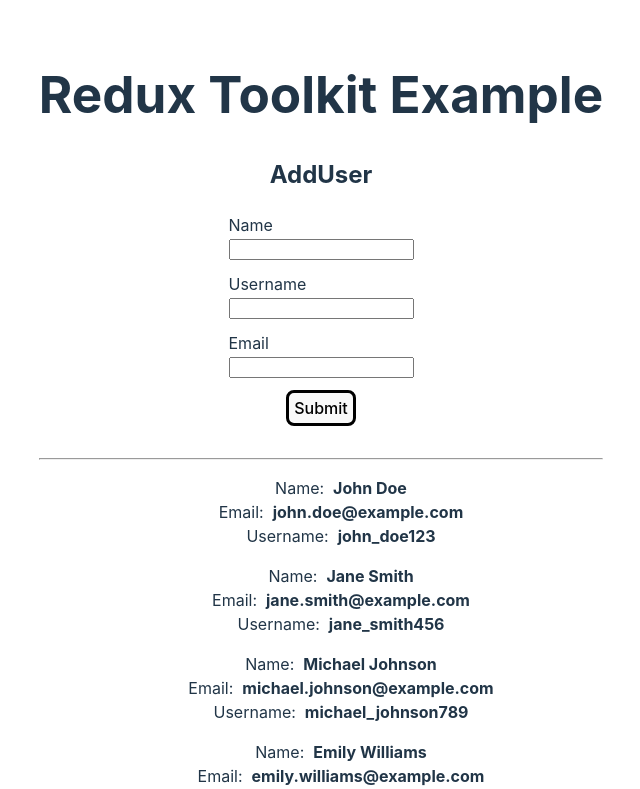
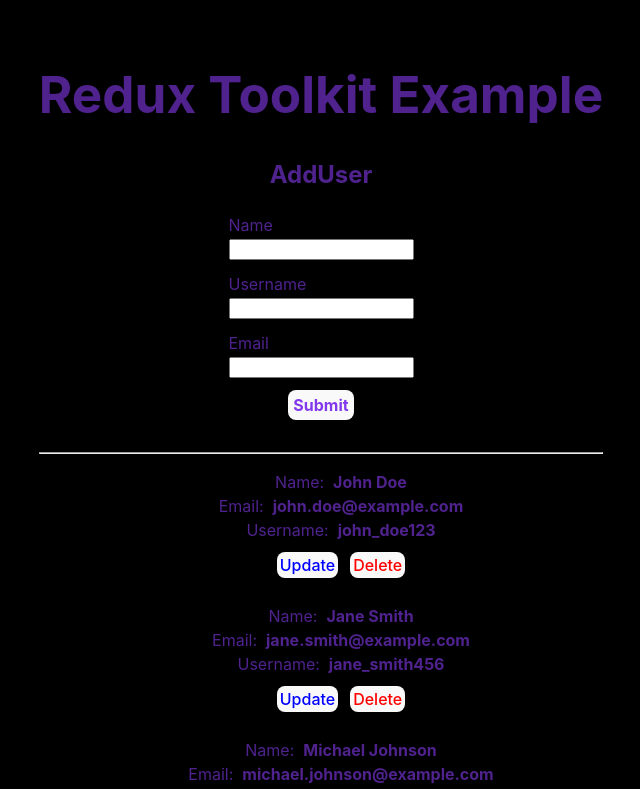
Before and after one commit to salino3/redux-lesson-01, a React (Vite) app: page / in a window 1280 px wide. Shown: the top 789 px of the page, without its empty margins (319-959 px from the left). Built offline with nearby package versions, Linux system fonts and the light colour scheme.

Commit message:
add buttons update and delete

```diff
--- a/src/components/add-user/add-user.styles.css
+++ b/src/components/add-user/add-user.styles.css
@@ -18,4 +18,7 @@
 .btnSubmit {
     border: solid;
     padding: 5px;
+    color: #8338EC;
+    font-weight: 650;
+    border: none;
 }
--- a/src/components/list/list.component.jsx
+++ b/src/components/list/list.component.jsx
@@ -25,6 +25,10 @@ export const List = () => {
               Username: &nbsp;
               <span className="spanValue">{user.username}</span>
             </li>
+            <li className="liBtns">
+              <button className="btnUpdate">Update</button>
+              <button className="btnDelete">Delete</button>
+            </li>
           </ul>
         ))}
     </section>
--- a/src/components/list/list.styles.css
+++ b/src/components/list/list.styles.css
@@ -6,3 +6,37 @@
 .spanValue {
     font-weight: 650;
 }
+
+.liBtns {
+    display: flex;
+    flex-direction: rows;
+    gap: 12px;
+    justify-content: center;
+    align-items: center;
+    padding: 10px;
+}
+
+.liBtns button {
+    padding: 2px;
+}
+
+.btnDelete:focus, .btnUpdate:focus{
+ outline: 0;
+}
+
+.btnUpdate:active {
+ outline: 2px solid blue;
+}
+
+.btnUpdate {
+ color: blue;
+}
+
+.btnDelete:active {
+ outline: 2px solid red;
+}
+
+
+.btnDelete {
+ color: red;
+}
--- a/src/index.css
+++ b/src/index.css
@@ -4,7 +4,7 @@
   font-weight: 400;
 
   color-scheme: light dark;
-  color: rgba(255, 255, 255, 0.87);
+  color: rgba(100, 100, 100, 0.87);
   background-color: #242424;
 
   font-synthesis: none;
@@ -29,6 +29,8 @@ body {
   place-items: center;
   min-width: 320px;
   min-height: 100vh;
+  color: rgba(131, 56, 236, 0.6);
+  background: black;
 }
 
 h1 {
```
